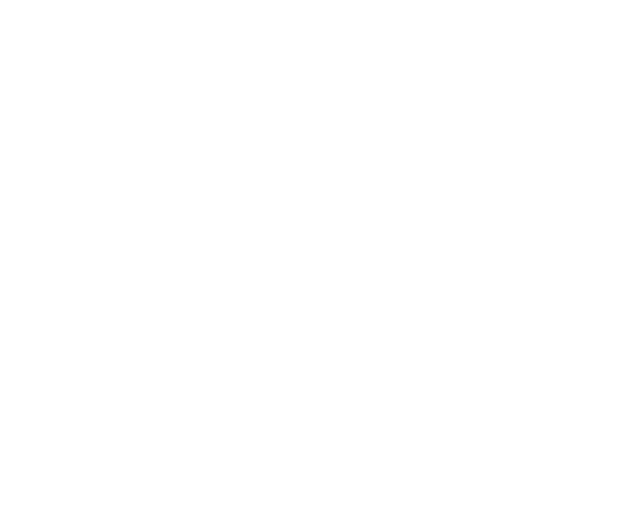
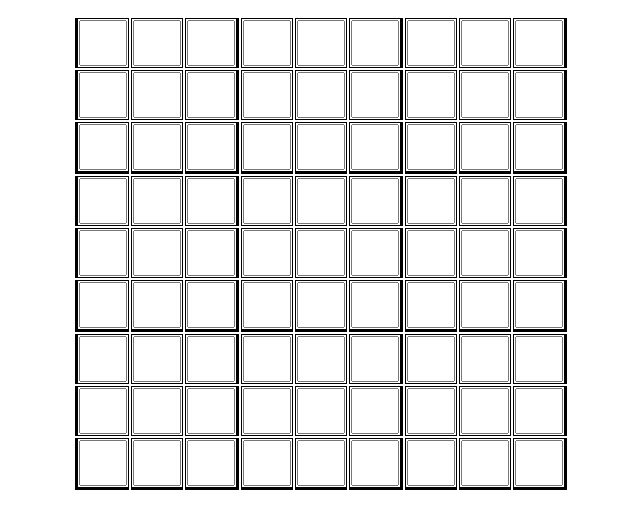
Before and after one commit to Toby-D-Smith/Sudoku-Challenge, a plain HTML site: page index.html in a window 1280 px wide. Shown: the whole page, without its empty margins (319-959 px from the left). Drawn offline with Linux system fonts and the light colour scheme.

Commit message:
Generated a Sudoku grid using the DOM

```diff
--- a/index.html
+++ b/index.html
@@ -4,7 +4,8 @@
     <meta charset="UTF-8" />
     <meta http-equiv="X-UA-Compatible" content="IE=edge" />
     <meta name="viewport" content="width=device-width, initial-scale=1.0" />
-    <title>Document</title>
+    <title>Toby's Sudoku Grid</title>
+    <link rel="stylesheet" href="style.css" />
   </head>
   <body>
     <script src="main.js"></script>
--- a/main.js
+++ b/main.js
@@ -1,3 +1,5 @@
+generateSudokuGrid();
+
 const sudoku1 = [
   [1, 2, 3, 4, 5, 6, 7, 8, 9],
   [4, 5, 6, 7, 8, 9, 1, 2, 3],
@@ -6,12 +8,34 @@ const sudoku1 = [
   [5, 6, 7, 8, 9, 1, 2, 3, 4],
   [8, 9, 1, 2, 3, 4, 5, 6, 7],
   [3, 4, 5, 6, 7, 8, 9, 1, 2],
-  [6, 7, 8, 9, 1, 2, 3, 4, 5],
+  [6, 7, 7, 9, 1, 2, 3, 4, 5],
   [9, 1, 2, 3, 4, 5, 6, 7, 8],
 ];
 
+function generateSudokuGrid() {
+  const sudokuGrid = document.createElement("table");
+  sudokuGrid.setAttribute("id", "grid");
+  document.body.appendChild(sudokuGrid);
+  for (let i = 0; i < 9; i++) {
+    let newRow = document.createElement("tr");
+    newRow.classList.add("row");
+    sudokuGrid.appendChild(newRow);
+
+    for (let j = 0; j < 9; j++) {
+      let newCell = document.createElement("td");
+      newCell.classList.add("cell");
+      newRow.appendChild(newCell);
+
+      let cellInput = document.createElement("input");
+      cellInput.type = "text";
+      cellInput.maxLength = "1";
+      newCell.appendChild(cellInput);
+    }
+  }
+}
+
 function sudokuRowTest(sudoku) {
-  sudoku.forEach((row, index) => testUniquness(row, index));
+  sudoku.forEach((row, index) => testUniquness(row, index, "Row"));
 }
 
 function sudokuCollumnTest(sudoku) {
@@ -20,42 +44,44 @@ function sudokuCollumnTest(sudoku) {
     for (let rowIndex = 0; rowIndex < 9; rowIndex++) {
       currentCollumn.push(sudoku[rowIndex][collumnIndex]);
     }
-    testUniquness(currentCollumn, collumnIndex);
+    testUniquness(currentCollumn, collumnIndex, "Collumn");
   }
 }
 
-function testUniquness(sudokuLine, index) {
+function testUniquness(sudokuLine, index, type) {
   let sortedLine = sudokuLine.map((a) => a);
   sortedLine = sortedLine.sort();
   for (let i = 0; i < 9; i++) {
     if (sortedLine[i] !== i + 1) {
-      console.log(`Failed on ${index + 1}`, sudokuLine);
+      console.log(`Failed on ${type} ${index + 1}`, sudokuLine);
       return;
     }
   }
-  console.log(`Succeed on ${index + 1}`, sudokuLine);
+  // console.log(`Succeed on ${type} ${index + 1}`);
 }
 
 function sudokuBoxTest(sudoku) {
   let boxNumber = 0;
   for (let boxRow = 0; boxRow < 8; boxRow += 3) {
     for (let boxCollumn = 0; boxCollumn < 8; boxCollumn += 3) {
-      createBox(sudoku, [boxRow, boxRow + 2], [boxCollumn, boxCollumn + 2], boxNumber++);
+      const currentBox = createBox(sudoku, [boxRow, boxRow + 2], [boxCollumn, boxCollumn + 2]);
+      testUniquness(currentBox, boxNumber++, "Box");
     }
   }
 }
 
-function createBox(sudoku, rowLimit, collumnLimit, boxNumber) {
+function createBox(sudoku, rowLimit, collumnLimit) {
   const currentBox = [];
   for (let rowIndex = rowLimit[0]; rowIndex <= rowLimit[1]; rowIndex++) {
     for (let collumnIndex = collumnLimit[0]; collumnIndex <= collumnLimit[1]; collumnIndex++) {
       currentBox.push(sudoku[rowIndex][collumnIndex]);
     }
   }
-  testUniquness(currentBox, boxNumber);
+  return currentBox;
 }
 function testSudoku() {
   sudokuRowTest(sudoku1);
   sudokuCollumnTest(sudoku1);
   sudokuBoxTest(sudoku1);
 }
+testSudoku();
--- /dev/null
+++ b/style.css
@@ -0,0 +1,26 @@
+table {
+  margin: 1em auto;
+}
+.cell input {
+  width: 40px;
+  height: 40px;
+
+  font-size: 30px;
+  text-align: center;
+}
+td {
+  border: 1px solid;
+  text-align: center;
+}
+td:first-child {
+  border-left: solid;
+}
+td:nth-child(3n) {
+  border-right: solid;
+}
+tr:first-child {
+  border-top: solid;
+}
+tr:nth-child(3n) td {
+  border-bottom: solid;
+}
```
